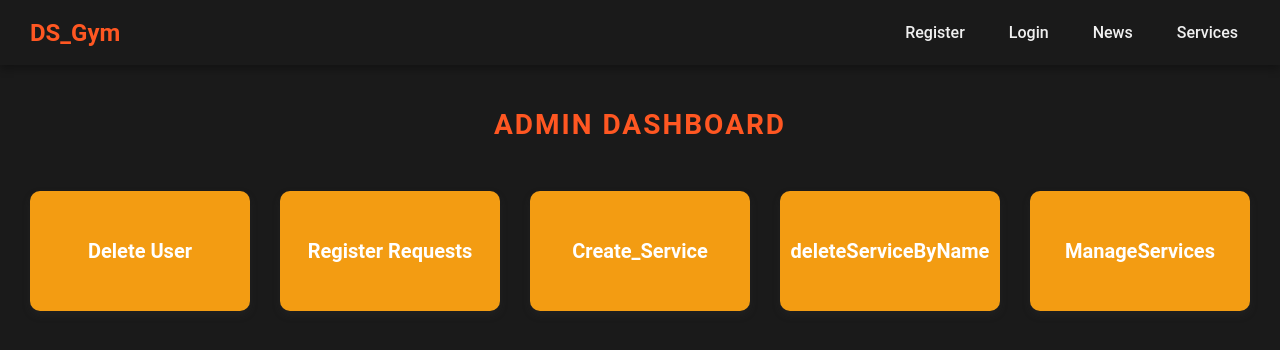
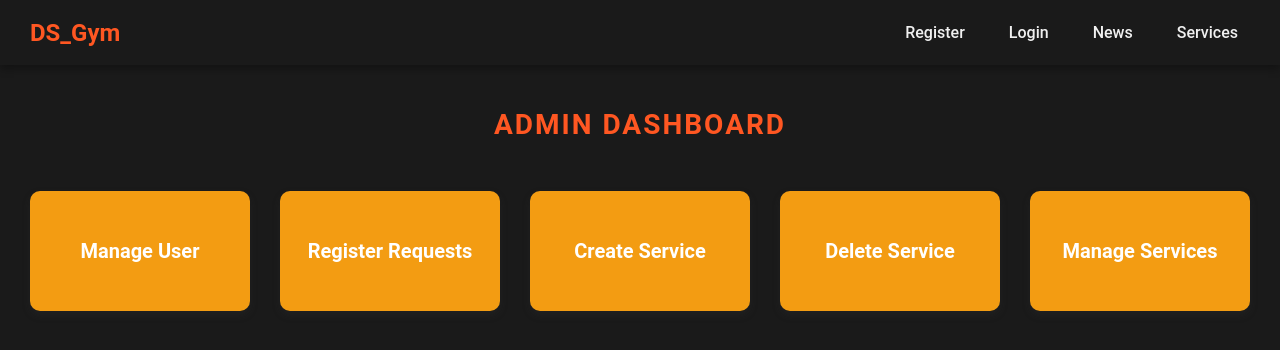
Before and after one commit to filipposmertzanakis/gym, a React (Create React App) app in the folder gym-management-frontend/: page /AdminPage in a window 1280 px wide. Shown: the top 350 px of the page. Built offline with nearby package versions, Linux system fonts and the light colour scheme.

Commit message:
Telikes allages

```diff
--- a/gym-management-frontend/public/index.html
+++ b/gym-management-frontend/public/index.html
@@ -1,6 +1,7 @@
 <!DOCTYPE html>
 <html lang="en">
   <head>
+    <title>DS GYM</title>
     <meta charset="utf-8" />
     <link rel="icon" href="%PUBLIC_URL%/favicon.ico" />
     <meta name="viewport" content="width=device-width, initial-scale=1" />
--- a/gym-management-frontend/src/App.js
+++ b/gym-management-frontend/src/App.js
@@ -26,6 +26,7 @@ function HomePage() {
   const { user } = useUser(); // Get the user data from context
 
   return (
+
     <div className='home-container'>
       <h2>
         {user ? (
--- a/gym-management-frontend/src/components/AdminPage.js
+++ b/gym-management-frontend/src/components/AdminPage.js
@@ -6,11 +6,11 @@ const AdminPage = () =>  {
       <div className="admin-page">
         <h2>Admin Dashboard</h2>
         <div className="admin-menu">
-          <Link to='DeleteUser' className='link'>Delete User</Link>
+          <Link to='DeleteUser' className='link'>Manage User</Link>
           <Link to='Register_Requests' className='link'>Register Requests</Link>
-          <Link to='CreateService' className='link'>Create_Service</Link>
-          <Link to='DeleteServiceByName' className='link'>deleteServiceByName</Link>
-          <Link to='ManageServices' className='link'>ManageServices</Link>
+          <Link to='CreateService' className='link'>Create Service</Link>
+          <Link to='DeleteServiceByName' className='link'>Delete Service</Link>
+          <Link to='ManageServices' className='link'>Manage Services</Link>
         </div>
       </div>
     );
--- a/gym-management-frontend/src/components/Login.js
+++ b/gym-management-frontend/src/components/Login.js
@@ -49,7 +49,7 @@ const Login = () => {
             <label htmlFor="password" className="label">Password</label>
             <input type="password" name="password" placeholder="Password" onChange={handleChange} />
         </span>
-        <span className="span"><a href="#">Forgot password?</a></span>
+
         {message && <p className="error-message">{message}</p>}
         <input className="submit" type="submit" defaultValue="Log in" />
         <span className="span">Don't have an account? <a href="register">Sign up</a></span>
--- a/gym-management-frontend/src/styles/login.css
+++ b/gym-management-frontend/src/styles/login.css
@@ -96,6 +96,10 @@
   transform: scale(1.03);
 }
 
+.error-message{
+  color: #FFFFFF;
+}
+
 
 @media (max-width: 768px) {
   .form-login {
```
